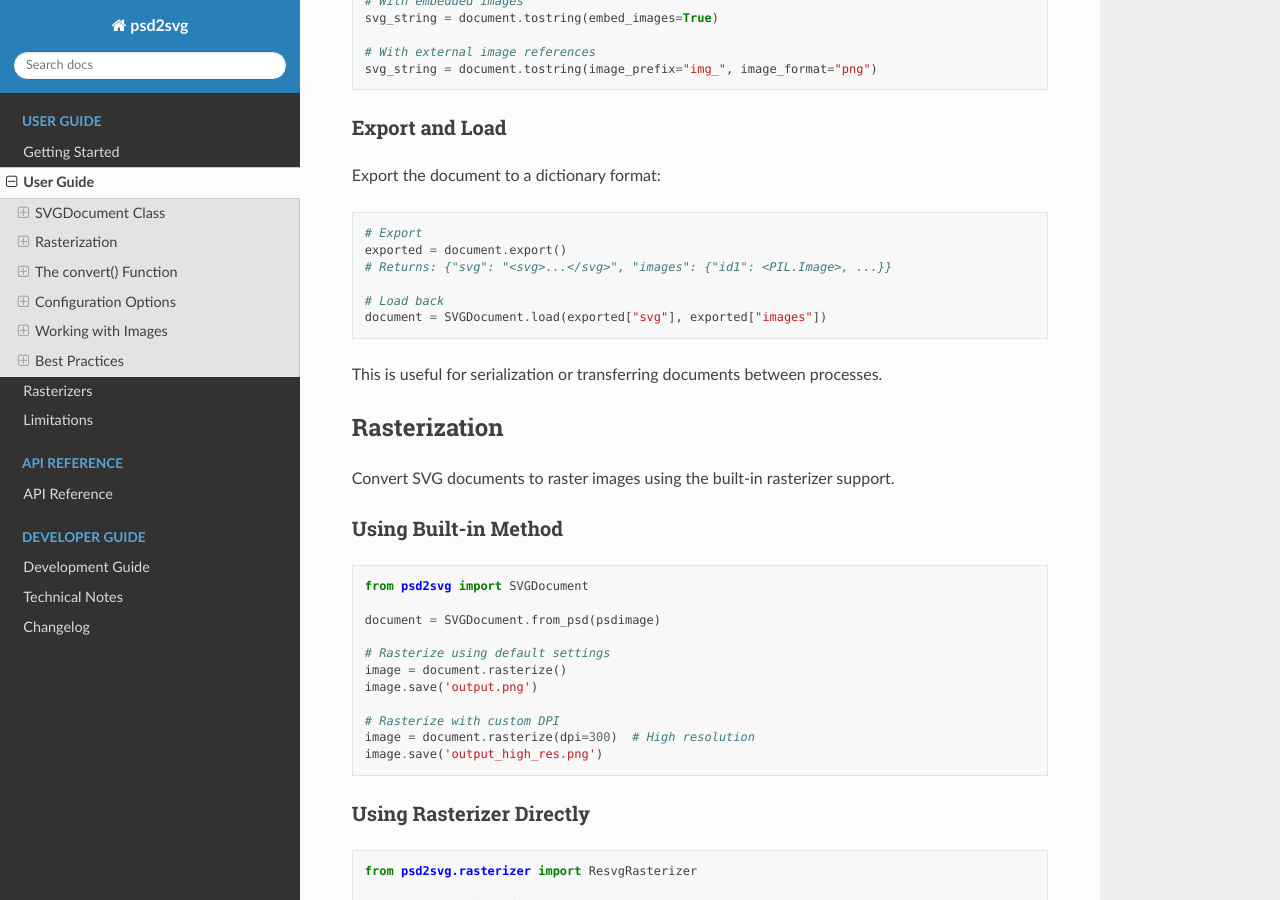
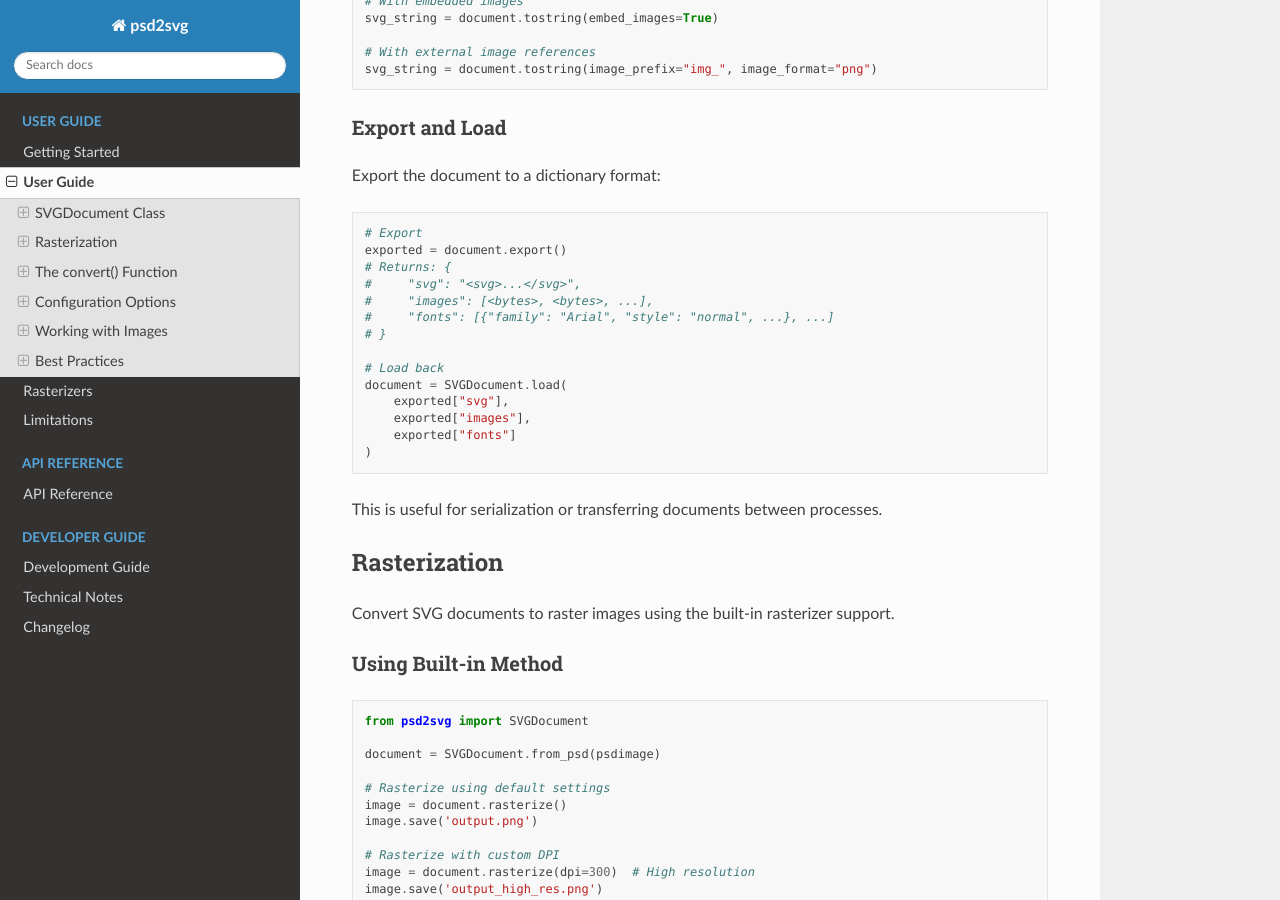
Before and after one commit to kyamagu/psd2svg, a Sphinx documentation site: the page built from docs/user-guide.rst, in a window 1280 px wide and 900 px high, scrolled down 1348 px. Built offline with Sphinx 7.4.7 and the Read the Docs theme 3.1.0, drawn with Linux system fonts in a browser that asks for light colours.

Commit message:
Fix Export and Load documentation section
- Correct `images` format from dict to list[bytes]
- Add missing `fonts` parameter documentation
- Update load() example to include fonts argument

The previous documentation incorrectly showed images as a dict and
was missing the fonts field that was added to the export/load API.

🤖 Generated with [Claude Code](https://claude.com/claude-code)

Co-Authored-By: Claude <noreply@anthropic.com>

```diff
--- a/docs/user-guide.rst
+++ b/docs/user-guide.rst
@@ -83,10 +83,18 @@ Export the document to a dictionary format:
 
    # Export
    exported = document.export()
-   # Returns: {"svg": "<svg>...</svg>", "images": {"id1": <PIL.Image>, ...}}
+   # Returns: {
+   #     "svg": "<svg>...</svg>",
+   #     "images": [<bytes>, <bytes>, ...],
+   #     "fonts": [{"family": "Arial", "style": "normal", ...}, ...]
+   # }
 
    # Load back
-   document = SVGDocument.load(exported["svg"], exported["images"])
+   document = SVGDocument.load(
+       exported["svg"],
+       exported["images"],
+       exported["fonts"]
+   )
 
 This is useful for serialization or transferring documents between processes.
 
```
